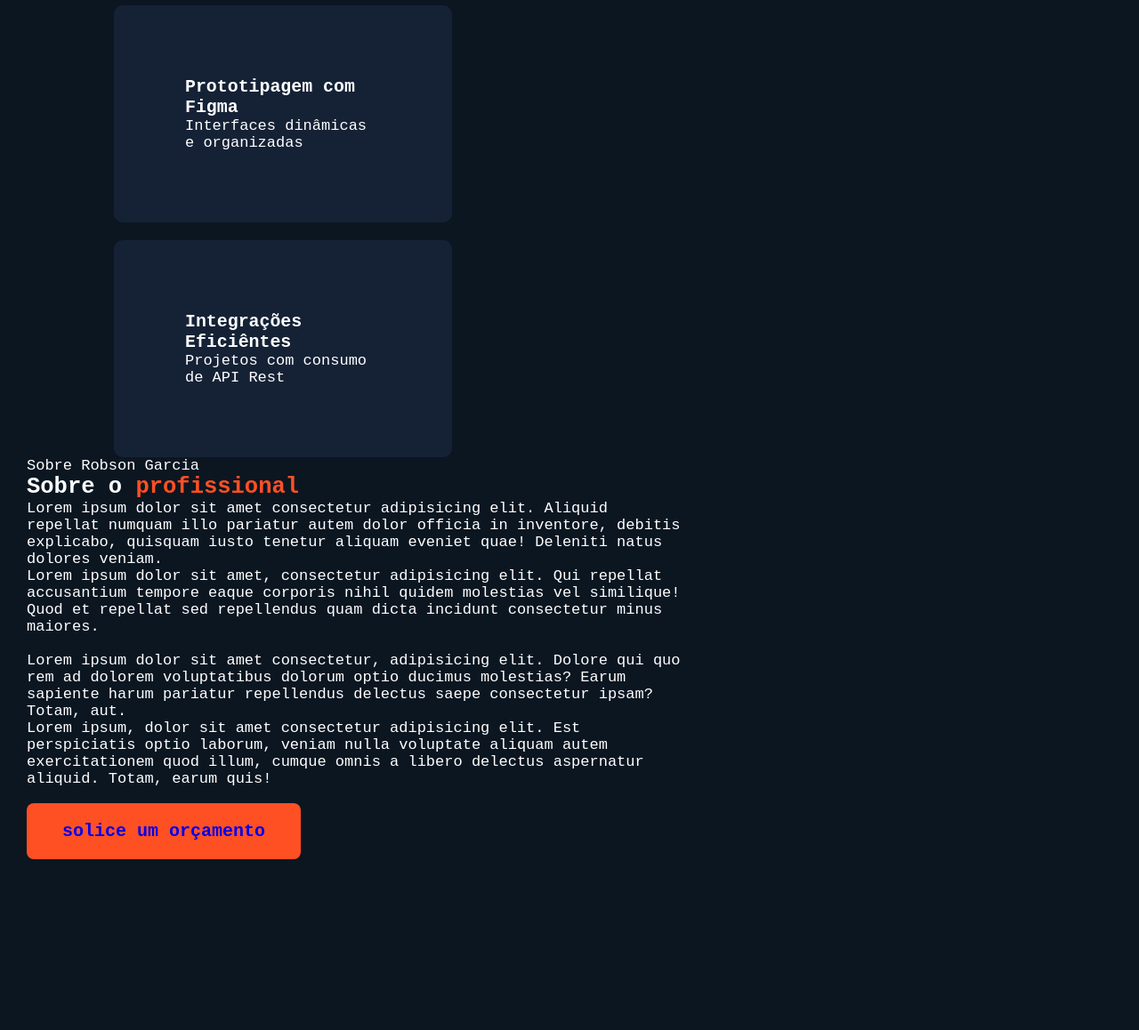
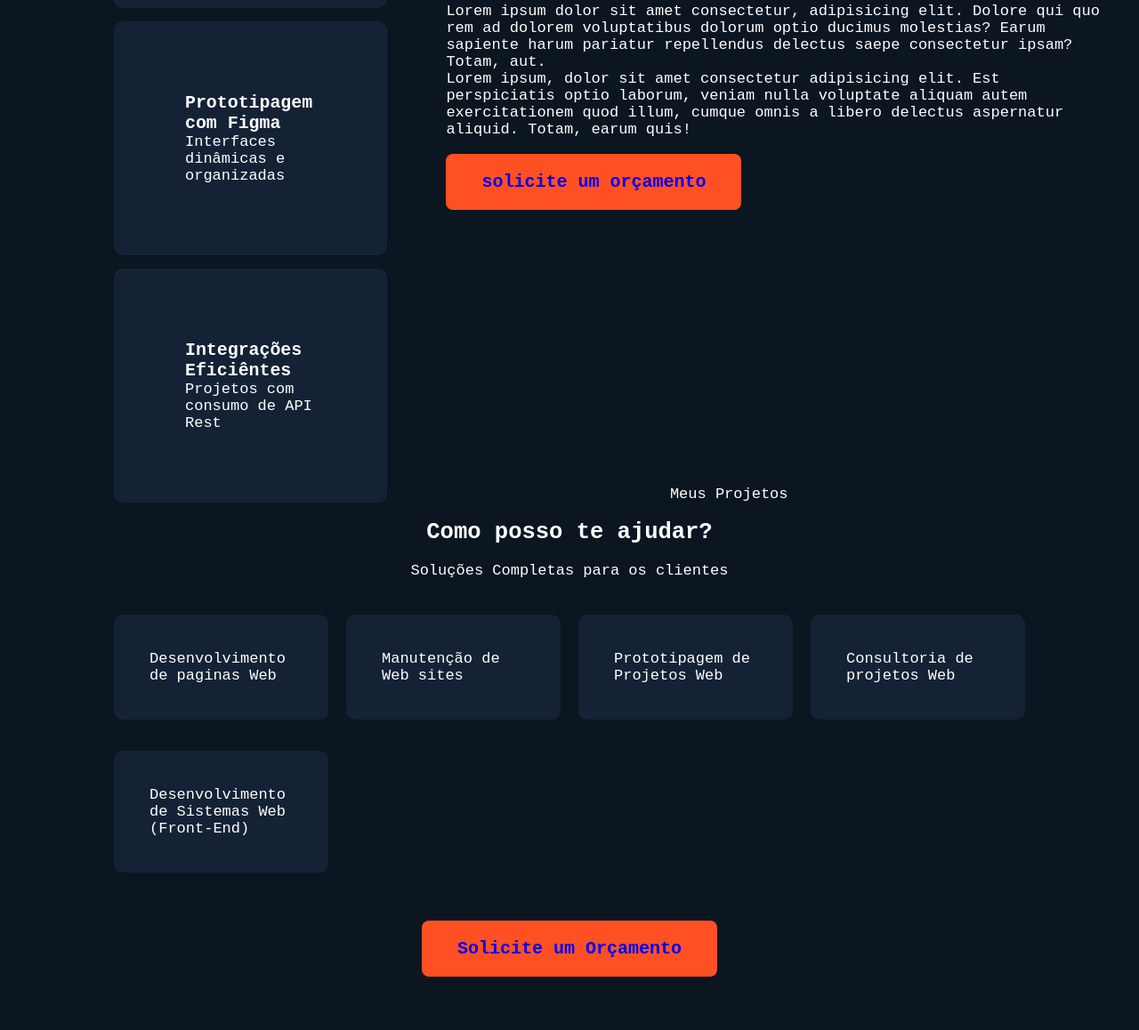
Before and after one commit to RobsonxGarcia/Portifolio, a plain HTML site: page index.html in a window 1280 px wide. Shown: the part 1231-2389 px from the top of the page at 89% size. Before the commit the page ends 2197 px from the top, so only its background shows below. Drawn offline with Linux system fonts and the light colour scheme.

Commit message:
bloco de serviços

```diff
--- a/css/style.css
+++ b/css/style.css
@@ -86,7 +86,7 @@
    align-items: center;
    justify-content: center;
    color: #fff;
-   background: linear-gradient(rgba(0,0,0,0.5),rgba(0,0,0,0.5)),url(/img/Robot_img.jpg);
+   background: linear-gradient(rgba(0,0,0,0.5),rgba(0,0,0,0.5)),url(/img/hero_img.jpg);
    background-size: cover;
    background-position: top;
 
@@ -145,15 +145,15 @@ section{
 
 
 }
-.sobre_cards, .serviços_grid, .depoimentos_grid, .footer_grid {
+.serviços_grid, .depoimentos_grid, .footer_grid {
    display: grid;
    gap: 20px;
 
 }
 .sobre_cards{
-   width: 40%;
+   width: 35%;
    float: left;
-   padding-right: 30px;
+   padding-right: 5%;
 
 }
 .card{
@@ -161,6 +161,7 @@ section{
    padding: 80px;
    border-radius: 10px;
    transition: 0.3s;
+   margin-bottom: 15px;
 }
 .card:hover{
    background: #1b2d44;
@@ -169,5 +170,33 @@ section{
 .sobre_text{
    width: 60%;
    float: left;
-   padding-left: 30px;
+   padding-left: 15px;
 }
+/*Serviços*/
+.serviços {
+
+   width: 100%;
+   height: 100vh;
+   margin-top: 50px;
+   background-color: #07121c;
+
+   }
+ .serviços_grid {
+
+   grid-template-columns: repeat(auto-fit,minmax(220px,1fr));
+   margin: 40px 0;
+ }
+
+ .card_serviços {
+   background: #152236;
+   padding: 40px;
+   border-radius: 10px;
+   transition: 0.3s;
+   margin-bottom: 15px;
+   cursor:pointer;
+
+ }
+ .card_serviços:hover {
+
+   background: #1b2d44;
+ }
--- a/index.html
+++ b/index.html
@@ -69,16 +69,43 @@
     </div>
     <div class="sobre_text">
       <span class="mini_titulo">Sobre Robson Garcia  </span>
+      <br>
+      <br>
       <h2 class="master_titulo">Sobre o <span>profissional</span></h2>
+      <br>
       <p>Lorem ipsum dolor sit amet consectetur adipisicing elit. Aliquid repellat numquam illo pariatur autem dolor officia in inventore, debitis explicabo, quisquam iusto tenetur aliquam eveniet quae! Deleniti natus dolores veniam.</p>
       <p>Lorem ipsum dolor sit amet, consectetur adipisicing elit. Qui repellat accusantium tempore eaque corporis nihil quidem molestias vel similique! Quod et repellat sed repellendus quam dicta incidunt consectetur minus maiores.</p>
       <br>
       <p>Lorem ipsum dolor sit amet consectetur, adipisicing elit. Dolore qui quo rem ad dolorem voluptatibus dolorum optio ducimus molestias? Earum sapiente harum pariatur repellendus delectus saepe consectetur ipsam? Totam, aut.</p>
       <p>Lorem ipsum, dolor sit amet consectetur adipisicing elit. Est perspiciatis optio laborum, veniam nulla voluptate aliquam autem exercitationem quod illum, cumque omnis a libero delectus aspernatur aliquid. Totam, earum quis!</p>
       <br><br>
-      <a href="#" class="btn-primary bt-blocos">solice um orçamento</a>
+      <a href="#" class="btn-primary bt-blocos">solicite um orçamento</a>
     </div>
   </section>
+   <!--Serviços-->
+   <section>
+    <div class="container">
+      <center>
+        <span class="mini_titulo">Meus Projetos</span>
+        <br>
+        <br>
+        <h2 class="master_titulo">Como posso te ajudar?</h2>
+        <br>
+        <p>Soluções Completas para os clientes</p>
+      </center>
+      <div class="serviços_grid">
+        <div class="card_serviços">Desenvolvimento de paginas Web</div>
+        <div class="card_serviços">Manutenção de Web sites</div>
+        <div class="card_serviços">Prototipagem de Projetos Web</div>
+        <div class="card_serviços">Consultoria de projetos Web</div>
+        <div class="card_serviços">Desenvolvimento de Sistemas Web (Front-End)</div>
+
+    </div>
+    <br>
+    <center>
+        <a href="#" class="btn-primary" >Solicite um Orçamento</a>
+    </center>
+   </section>
   <script href="js/script.js"></script>
 </body>
 
```
